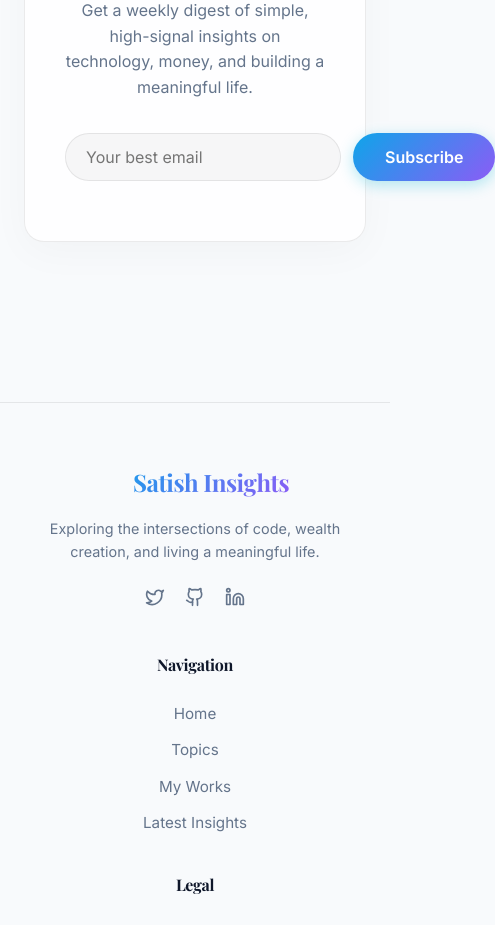
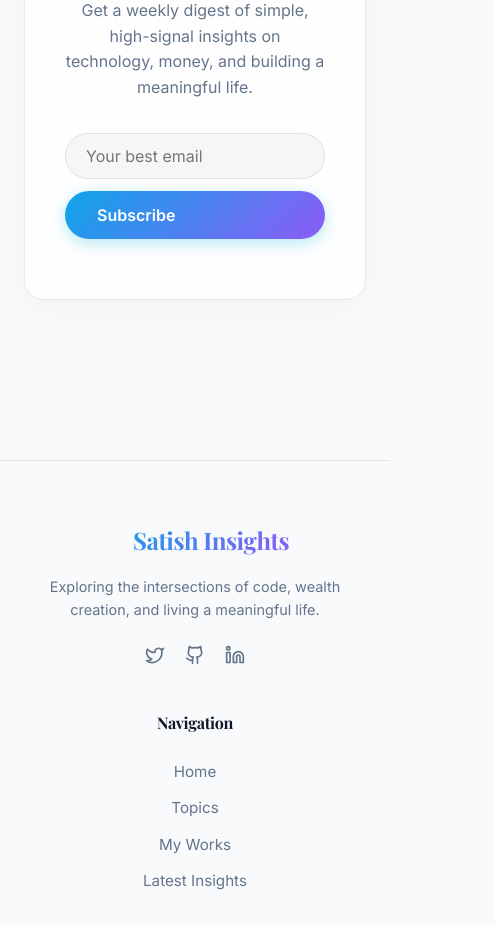
Before and after one commit to satish051/satish-insights, a React (Vite) app: page /category/life-growth in a window 390 px wide. Shown: the part 1160-2085 px from the top of the page, 495 px wide, since content can reach past the window. Built offline with nearby package versions, Linux system fonts and the light colour scheme; a web font is replaced by a local one.

Commit message:
Enhance mobile responsiveness and add README

```diff
--- a/src/index.css
+++ b/src/index.css
@@ -613,6 +613,15 @@ main {
   .footer-socials {
     justify-content: center !important;
   }
+
+  /* Added mobile grid and form handling */
+  .featured-grid, .topics-grid {
+    grid-template-columns: 1fr;
+  }
+
+  .newsletter-form {
+    flex-direction: column;
+  }
 }
 
 .mobile-menu-btn { display: none; }
```
Also changed, not shown: 1 other file (tests, documents, lock files or other folders).
